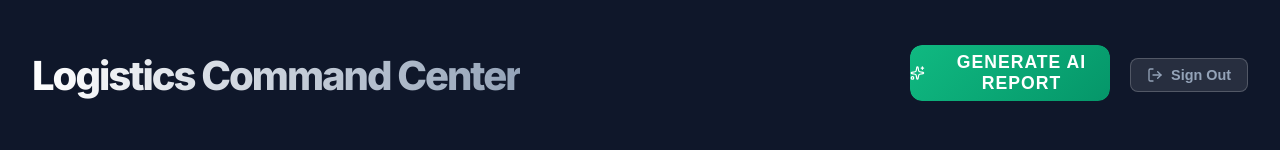
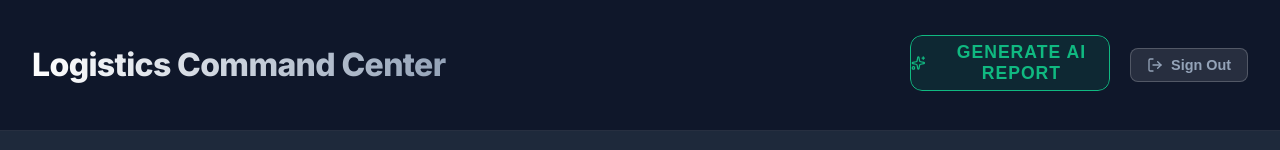
Before and after one commit to Muhammad0320/agritech, a Next.js app in the folder frontend/: page /dashboard in a window 1280 px wide. Shown: the top 150 px of the page. Built offline with nearby package versions, Linux system fonts and the light colour scheme; no server answers.

Commit message:
chore: add update frontend

```diff
--- a/frontend/src/app/dashboard/page.tsx
+++ b/frontend/src/app/dashboard/page.tsx
@@ -19,16 +19,42 @@ const HeaderContainer = styled.div`
   padding: 24px 32px;
   background: #0f172a;
   border-bottom: 1px solid rgba(255, 255, 255, 0.1);
+
+  @media (max-width: 768px) {
+    flex-direction: column;
+    align-items: flex-start;
+    gap: 16px;
+    padding: 20px;
+  }
 `;
 
 const Title = styled.h1`
-  font-size: 2.5rem;
+  font-size: 2rem;
   font-weight: 800;
-  letter-spacing: -0.05em;
+  letter-spacing: -0.02em;
   background: linear-gradient(to right, #ffffff, #94a3b8);
   -webkit-background-clip: text;
   -webkit-text-fill-color: transparent;
   color: transparent;
+
+  @media (max-width: 768px) {
+    font-size: 1.5rem;
+  }
+`;
+
+const ButtonGroup = styled.div`
+  display: flex;
+  gap: 20px;
+  align-items: center;
+
+  @media (max-width: 768px) {
+    width: 100%;
+    flex-wrap: wrap;
+
+    & > * {
+      flex: 1;
+    }
+  }
 `;
 
 const VerifySection = styled.div`
@@ -117,12 +143,13 @@ export default function DashboardPage() {
     <main>
       <HeaderContainer>
         <Title>Logistics Command Center</Title>
-        <div style={{ display: 'flex', gap: '20px', alignItems: 'center' }}>
+        <ButtonGroup>
             <div style={{ width: '200px' }}>
                 <ShimmerButton
                     onClick={handleGenerateReport}
                     isLoading={loadingReport}
                     loadingText="Analyzing..."
+                    $variant="glass"
                 >
                     <div style={{ display: 'flex', alignItems: 'center', gap: '8px', justifyContent: 'center' }}>
                         <Sparkles size={18} />
@@ -131,7 +158,7 @@ export default function DashboardPage() {
                 </ShimmerButton>
             </div>
             <SignOutButton />
-        </div>
+        </ButtonGroup>
       </HeaderContainer>
 
       <VerifySection>
--- a/frontend/src/components/ui/ShimmerButton.tsx
+++ b/frontend/src/components/ui/ShimmerButton.tsx
@@ -14,7 +14,7 @@ const rotate = keyframes`
 interface ButtonProps {
   isLoading?: boolean;
   loadingText?: string;
-  $variant?: 'primary' | 'danger' | 'neutral';
+  $variant?: 'primary' | 'danger' | 'neutral' | 'glass';
 }
 
 const ButtonContainer = styled.button<ButtonProps & { $isLoading?: boolean }>`
@@ -63,18 +63,25 @@ const ContentLayer = styled.div<{ $isLoading?: boolean; $variant?: string }>`
     $isLoading ? '#1e293b' :
     $variant === 'danger' ? 'linear-gradient(135deg, #ef4444 0%, #dc2626 100%)' :
     $variant === 'neutral' ? '#334155' :
+    $variant === 'glass' ? 'rgba(16, 185, 129, 0.1)' :
     'linear-gradient(135deg, #10b981 0%, #059669 100%)'
   };
+  border: ${({ $variant }) => $variant === 'glass' ? '1px solid #10b981' : 'none'};
+  color: ${({ $variant }) => $variant === 'glass' ? '#10b981' : 'white'};
   border-radius: ${({ $isLoading }) => $isLoading ? '10px' : '12px'};
   z-index: 2;
   display: flex;
   align-items: center;
   justify-content: center;
-  color: white;
   font-size: 1.1rem;
   font-weight: 700;
   letter-spacing: 1px;
   text-transform: uppercase;
+  transition: background 0.2s;
+
+  &:hover {
+    background: ${({ $variant }) => $variant === 'glass' ? 'rgba(16, 185, 129, 0.2)' : ''};
+  }
 `;
 
 export default function ShimmerButton({
```
